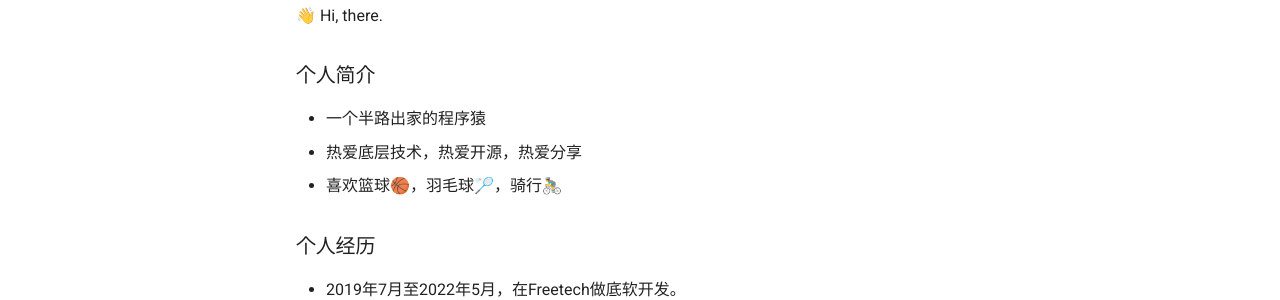
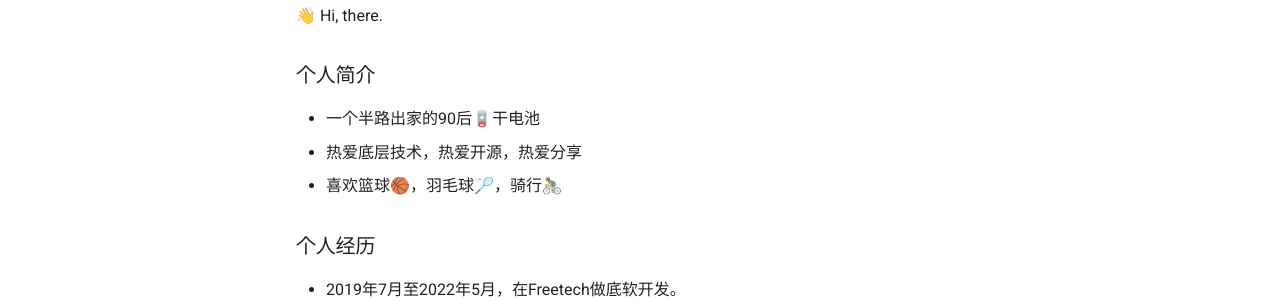
Before and after one commit to EWYan/juzidaxia, an MkDocs documentation site: the page built from docs/about.md, in a window 1280 px wide. Shown: the part 252-552 px from the top of the page. Built offline with MkDocs 1.6.1 and Material for MkDocs 9.7.7, drawn with Linux system fonts in a browser that asks for light colours.

Commit message:
update about

```diff
--- a/docs/about.md
+++ b/docs/about.md
@@ -3,7 +3,7 @@
 👋 Hi, there.
 
 ### 个人简介
-- 一个半路出家的程序猿
+- 一个半路出家的90后🪫干电池
 - 热爱底层技术，热爱开源，热爱分享
 - 喜欢篮球🏀，羽毛球🏸，骑行🚴‍♂️
 
```
